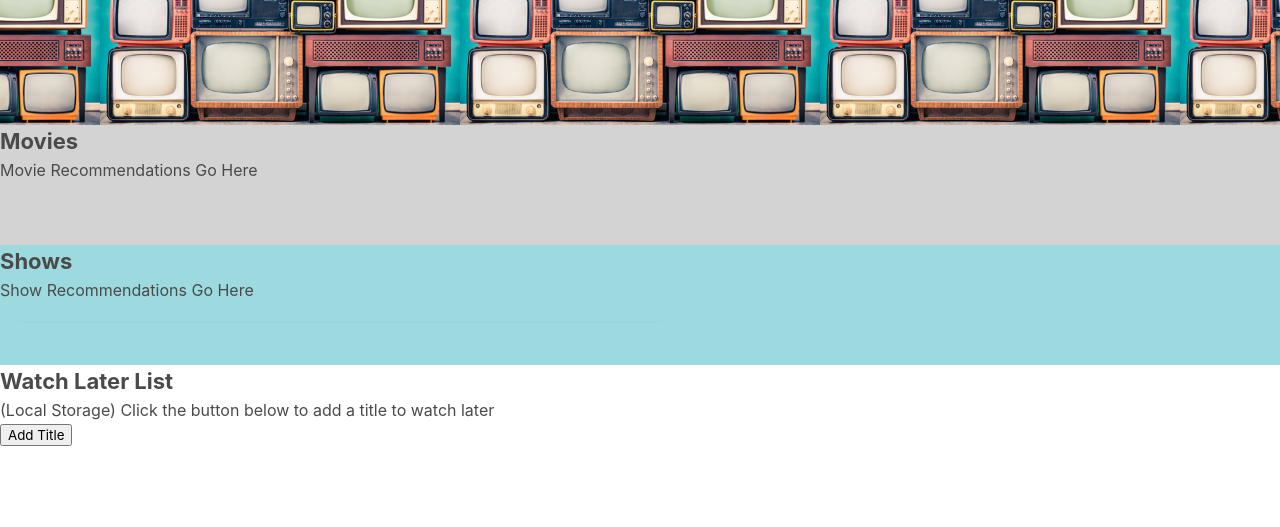
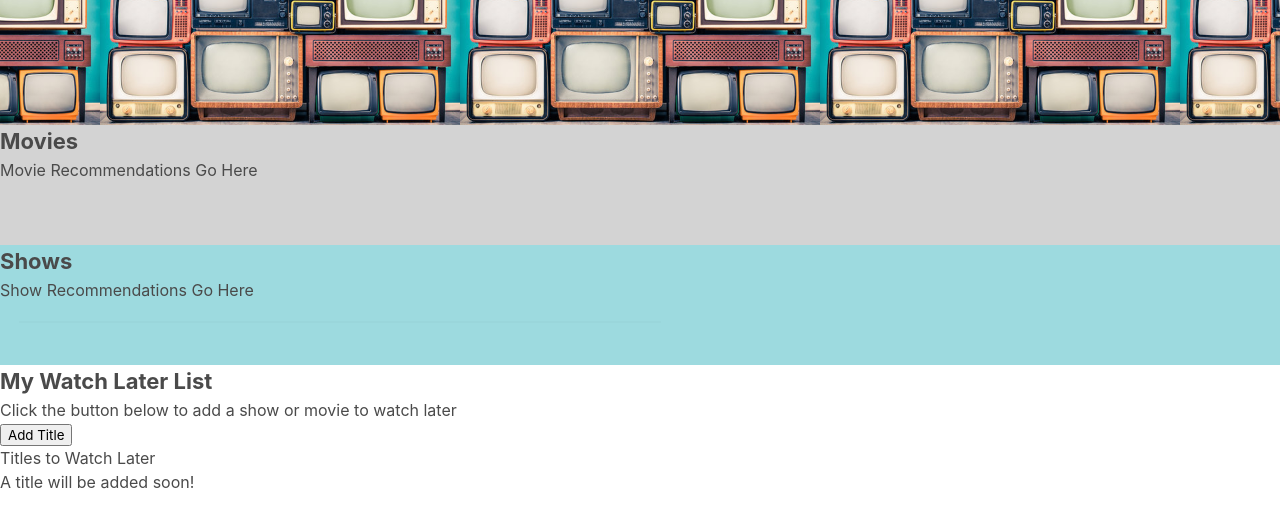
Before and after one commit to felipezintzun/watchopedia, a plain HTML site: page index.html in a window 1280 px wide. Shown: the part 115-642 px from the top of the page. Drawn offline with nearby package versions, Linux system fonts and the light colour scheme.

Commit message:
added heading, list title, and title item elements

```diff
--- a/index.html
+++ b/index.html
@@ -76,15 +76,28 @@
       </section>
 
       <!-- WATCH LATER SECTION STARTS -->
-      <section id="watch-section" class="watchlist">
+      <section id="watch-section" class="watch-list">
         <div class="flex-row">
-          <h2 class="section-title">Watch Later List</h2>
+          <h2 class="section-title">My Watch Later List</h2>
         </div>
         <div class="flex-row">
-          <p>(Local Storage) Click the button below to add a title to watch later</p>
+          <p>Click the button below to add a show or movie to watch later</p>
           <button class="btn" >Add Title</button>
         </div>
+        <div class="watch-list-wrapper">
+          <h2 class="movie-list">Titles to Watch Later</h2>
+          <ul class="watch-list">
+            <li class="title-item">A title will be added soon!</li>
+          </ul>
+        </div>
       </section>
+
+      <!--<section class="task-list-wrapper">
+        <h2 class="list-title">Tasks To Do</h2>
+        <ul class="task-list">
+          <li class="task-item">A task is going to be added soon!</li>
+        </ul>
+      </section> -->
 
       <!-- FOOTER STARTS -->
       <!-- <footer>
```
